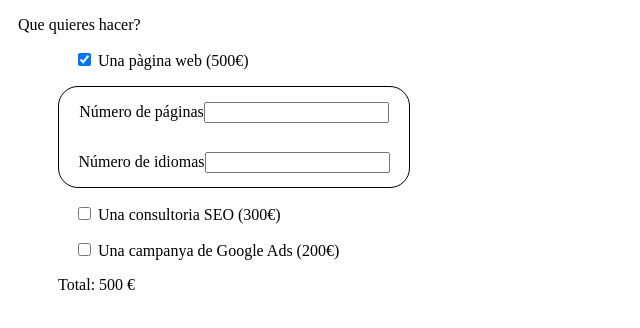
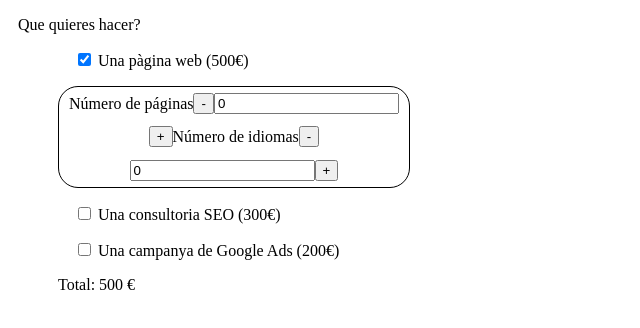
Before and after one commit to erafegas/sprint7, a React (Create React App) app: page / in a window 1280 px wide. Both pictures are taken after a click on the checkbox 84 px from the left and 59 px from the top of the page. Shown: the top 328 px of the page, without its empty margins (0-640 px from the left). Built offline with nearby package versions, Linux system fonts and the light colour scheme.

Commit message:
Exercici 3 i 4

```diff
--- a/src/components/Panel.js
+++ b/src/components/Panel.js
@@ -1,4 +1,4 @@
-import { Fragment, useState}  from "react";
+import { Fragment, useState, useEffect}  from "react";
 import styled from "styled-components";
 
 
@@ -25,6 +25,22 @@ const  Panel =  () => {
   const [paginas, setPaginas] = useState(0);
   const [idiomas, setIdiomas] = useState(0);
 
+  useEffect(() => {
+    setTotal(parseInt(localStorage.getItem('total')))
+    setIdiomas(parseInt(localStorage.getItem('idiomas')))
+    setPaginas(parseInt(localStorage.getItem('paginas')))
+  }, [])
+
+
+  useEffect(() => {
+    localStorage.setItem('paginas', paginas)
+    localStorage.setItem('idiomas', idiomas)
+    localStorage.setItem('total', total)
+
+}, [paginas, idiomas, total])
+
+
+/*
   const handleChangeInputs = (valor , nom) => {
 
       if ( nom === "pags") {
@@ -36,6 +52,23 @@ const  Panel =  () => {
         setTotal(preus.web + (valor * paginas * 30));
       }
   }
+*/
+
+function handleChangePags(pageCallback){
+  setPaginas(pageCallback)
+  localStorage.setItem('paginas', paginas)
+
+  setTotal(preus.web + (paginas * idiomas * 30))
+  localStorage.setItem('total', total)
+}
+
+function handleChangeIdis(languageCallback){
+  setIdiomas(languageCallback)
+  localStorage.setItem('languages', idiomas)
+
+  setTotal(preus.web + (paginas * idiomas * 30))
+  localStorage.setItem('total', total)
+}
 
   const handleChange = (event) => {
 
@@ -69,19 +102,15 @@ const  Panel =  () => {
           <label htmlFor ="web"> Una pàgina web (500€) </label>
         </li>
         <div style={{ display: inputs}}>
-          <InputsPanel >
+          <InputsPanel>
             <label htmlFor="pags"> Número de páginas </label>
-              <input type='text' name="pags" onChange={(event) => {
-                const valor = event.target.value
-                const nom = event.target.name
-                handleChangeInputs(valor, nom)
-              }}/>
+            <button type="button" onClick={() => handleChangePags( paginas => paginas - 1)}> - </button>
+              <input type='text' value={paginas} min={0} id="pags"/>
+            <button type="button" onClick={() => handleChangePags( paginas => paginas + 1)}> + </button>
             <label htmlFor="lng"> Número de idiomas  </label>
-              <input type='text' name="idi" onChange={(event) => {
-                const valor = event.target.value
-                const nom = event.target.name
-                handleChangeInputs(valor, nom)
-              }}/>
+            <button type="button" onClick={() => handleChangeIdis( idiomas => idiomas - 1)}> - </button>
+              <input type='text'  value={idiomas} min={0} id="idi"/>
+            <button  type="button" onClick={() => handleChangeIdis( idiomas => idiomas + 1)}> + </button>
           </InputsPanel>
         </div>
         <li className='llista'>
```
